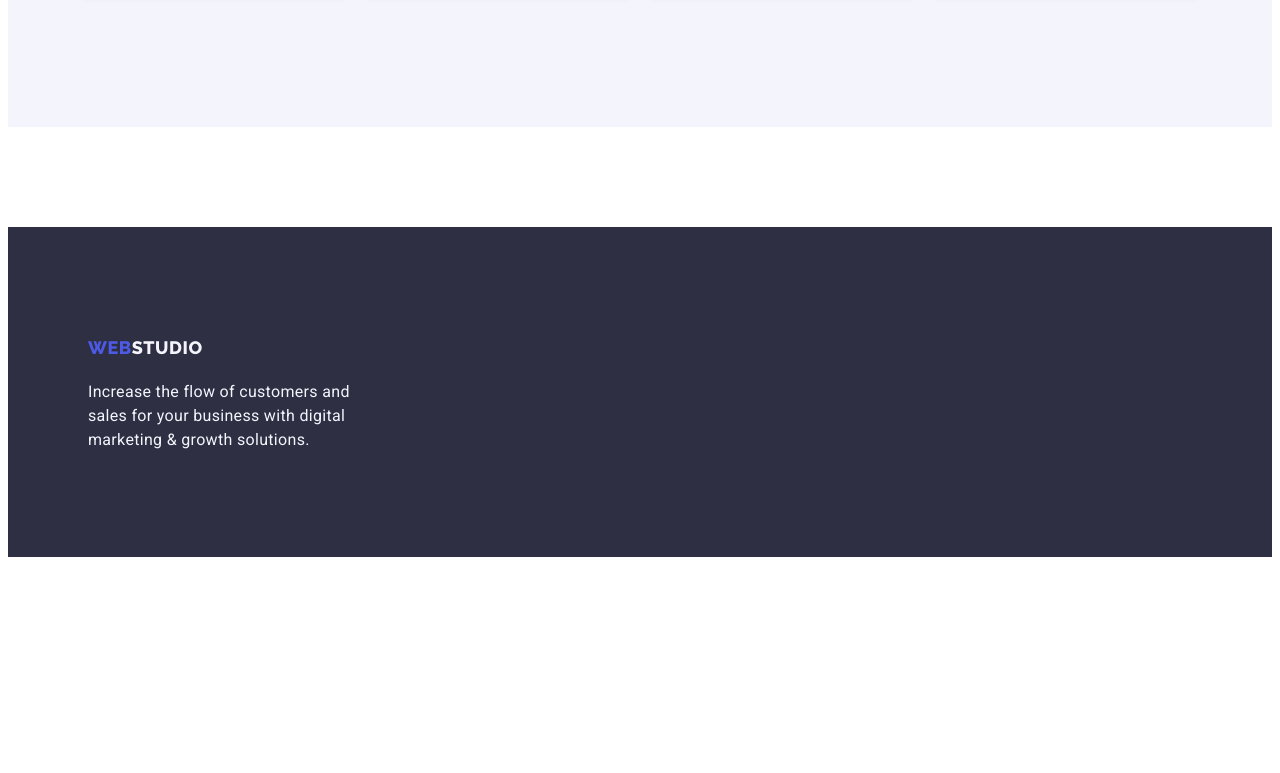
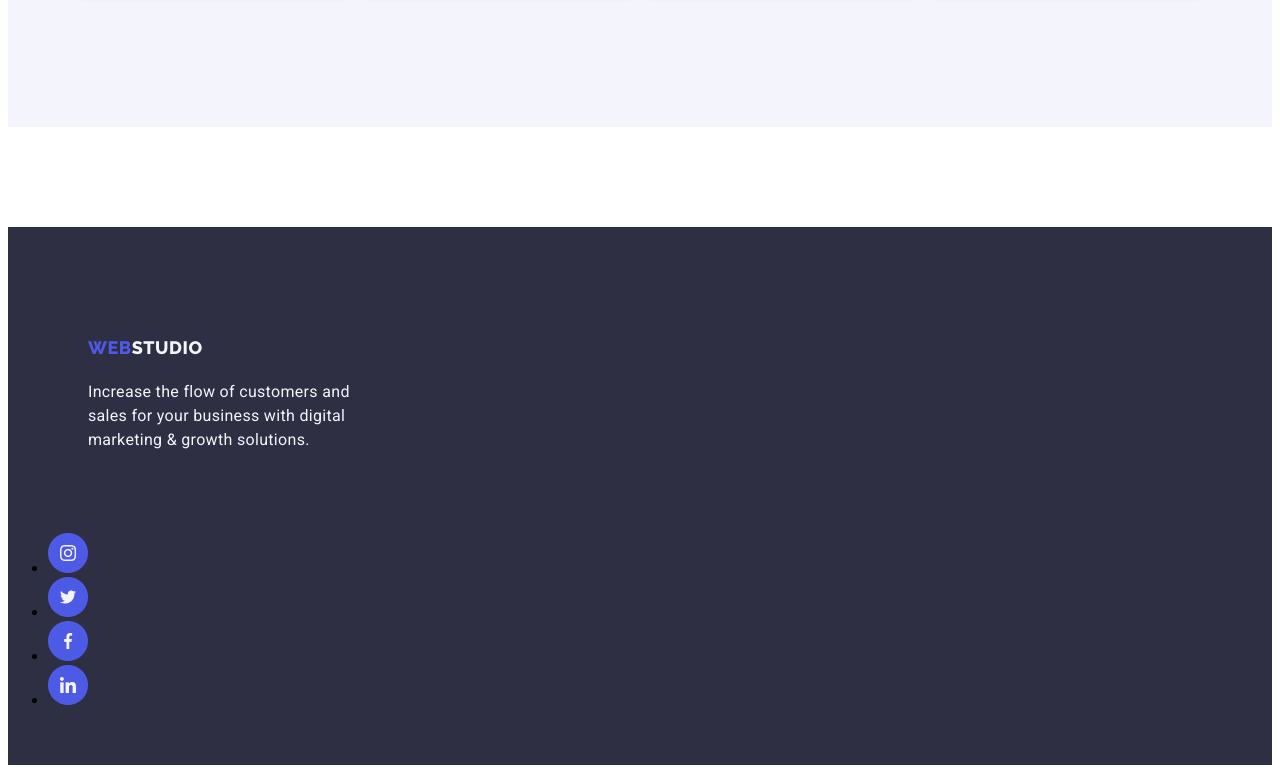
Before and after one commit to ryannetworx/goit-markup-hw-04, a plain HTML site: page index.html in a window 1280 px wide. Shown: the part 2011-2784 px from the top of the page. Before the commit the page ends 2576 px from the top, so only its background shows below. Drawn offline with Linux system fonts and the light colour scheme.

Commit message:
updated footer first

```diff
--- a/index.html
+++ b/index.html
@@ -127,12 +127,24 @@
     </main>
 
 <footer>
+    <div class="footer-logo">
         <ul class="footer-list-container">
             <li>
                 <h4><span id="web-footer">WEB</span><span id="studio-footer">STUDIO</span></h4>
                 <p>Increase the flow of customers and <br> sales for your business with digital <br> marketing & growth solutions.</p>
             </li>
         </ul>
+    </div>
+
+    <div class="footer-social">
+        <ul>
+            <li><img src="images/img/instagram-flat1.png" alt="instagram"></li>
+            <li><img src="images/img/twitter-flat1.png" alt="twitter"></li>
+            <li><img src="images/img/facebook-flat1.png" alt="facebook"></li>
+            <li><img src="images/img/linkedin-flat1.png" alt="linked"></li>
+        </ul>
+
+    </div>
 
 </footer>
 
```
Also changed, not shown: images/img/facebook-flat1.png (added), images/img/instagram-flat1.png (added), images/img/linkedin-flat1.png (added), images/img/twitter-flat1.png (added).
